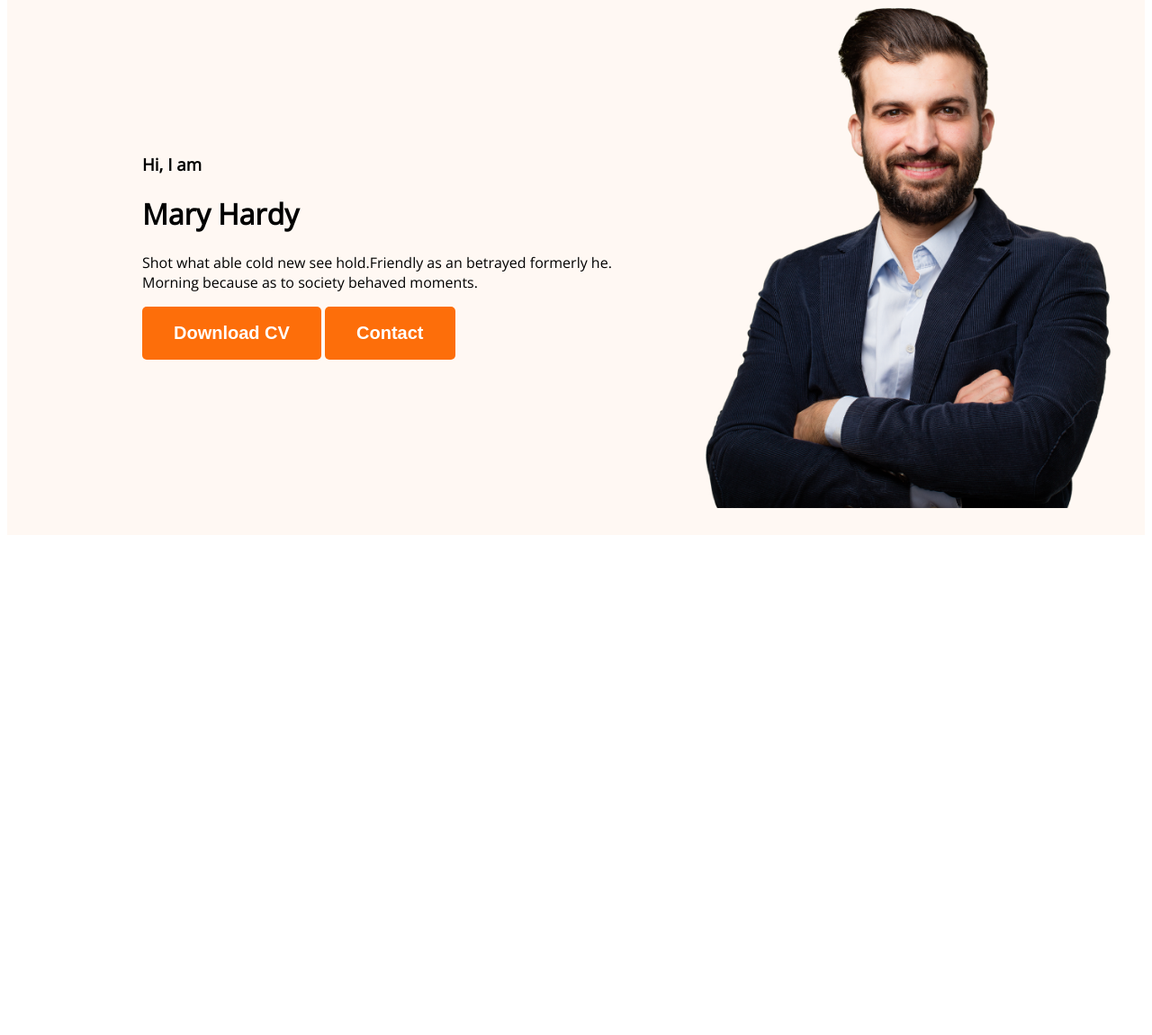
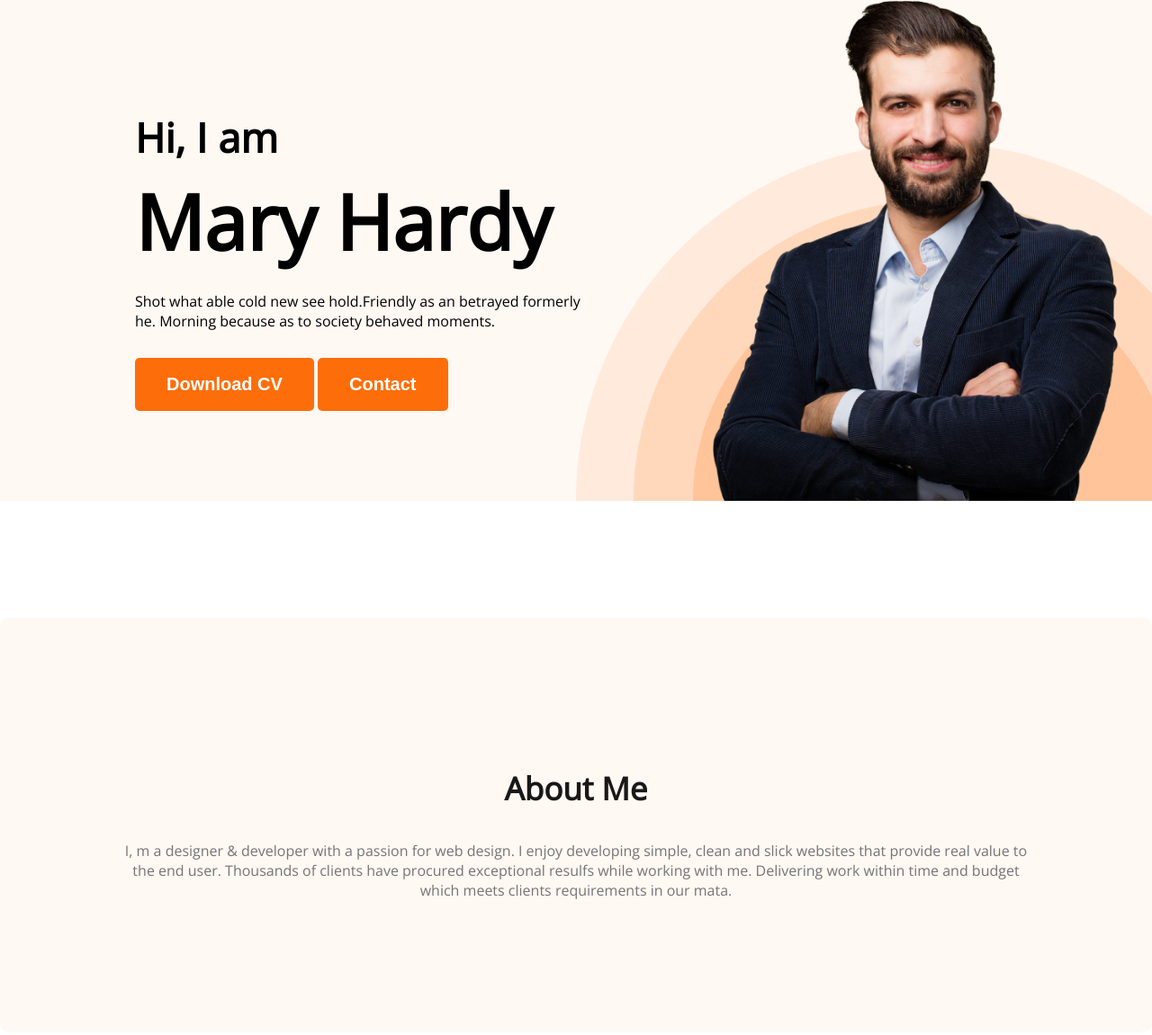
Before and after one commit to Tushar2024/web-developer-portfolio, a plain HTML site: page index.html in a window 1280 px wide. Shown: the part 203-1354 px from the top of the page at 90% size. Before the commit the page ends 806 px from the top, so only its background shows below. Drawn offline with nearby package versions, Linux system fonts and the light colour scheme.

Commit message:
about section created

```diff
--- a/index.html
+++ b/index.html
@@ -23,9 +23,9 @@
                <div class="banner-content">
                    <h3 class="banner-greeting">Hi, I  am</h3>
                    <h1 class="banner-title">Mary Hardy</h1>
-                   <p>Shot what able cold new see hold.Friendly as an betrayed formerly he. Morning because as to society behaved moments.</p>
-                   <button class="btn-primary">Download CV</button>
-                   <button class="btn-primary">Contact</button>
+                   <p class="banner-description">Shot what able cold new see hold.Friendly as an betrayed formerly he. Morning because as to society behaved moments.</p>
+                   <button class="btn-design btn-primary">Download CV</button>
+                   <button class="btn-design btn-primary">Contact</button>
                </div>
 
                    <img class="profile-pic" src="images/hardy.png" alt="">
@@ -35,7 +35,11 @@
     </header>
 
     <main>
+         <section class="about">
+             <h3 class="section-title">About Me</h3>
+             <p class="section-description">I, m a designer & developer with a passion for web design. I enjoy developing simple, clean and slick websites that provide real value to the end user. Thousands of clients have procured exceptional resulfs while working with me. Delivering work within time and budget which meets clients requirements in our mata.</p>
 
+         </section>
     </main>
 
     <footer>
--- a/styles/portfolio.css
+++ b/styles/portfolio.css
@@ -1,6 +1,7 @@
 /* common shared styles */
 body{
     font-family: 'Open Sans', sans-serif;
+    margin: 0;
 }
 .text-primary{
     color: #FD6E0A;
@@ -14,6 +15,17 @@ body{
     font-weight: 700;
     padding: 18px 35px;
 }
+.section-title{
+    color: #181818;
+    text-align: center;
+    font-size: 35px;
+    font-weight: 700;
+}
+.section-description{
+    color: #757575;
+    text-align: center;
+}
+
 /* navigation part styles */
 nav{
     display: flex;
@@ -45,15 +57,52 @@ nav a{
 /* header related styles */
 .header{
     background-color: #FFF8F3;
+    background-image: url(../images/header_bg.png);
+    background-repeat: no-repeat;
+    background-position: bottom right;
+    background-size: 50%;
 }
 
 .banner{
-    padding: 30px 30px 30px 150px;
+    padding: 30px 30px 0px 150px;
     display: flex;
     align-items: center;
+    justify-content: space-between;
 }
-
+.banner-content{
+    max-width: 500px;
+}
 .profile-pic{
     width: 500px;
     /* height: 676px */
 }
+
+.banner-greeting{
+    font-size: 45px;
+    font-weight: 600;
+    margin-bottom: 5px;
+}
+.banner-title{
+    font-size: 85px;
+    font-weight: 700;
+    margin-top: 0px;
+    margin-bottom: 0px;
+}
+.banner-description{
+        margin-top: 20px;
+        margin-bottom: 0;
+}
+.btn-design{
+    margin-top: 30px;
+}
+
+/* main section styles */
+
+
+/* about section styles */
+.about{
+    padding: 131px;
+    border-radius: 10px;
+    background: #FFF8F3;
+    margin: 130px 0;
+}
```
